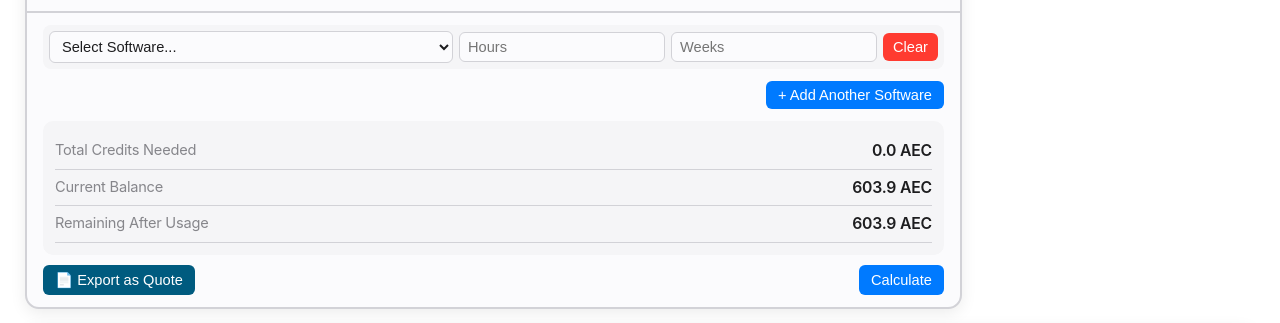
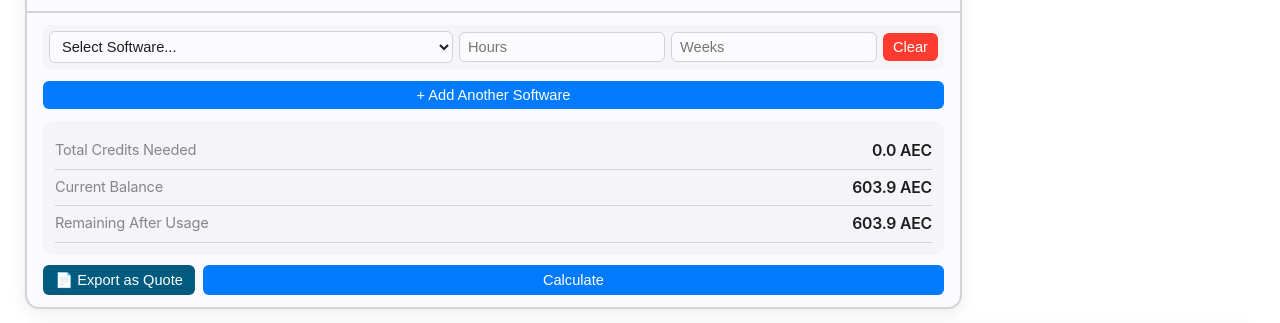
Before and after one commit to nataccccha/ansys-credit-tracking, a plain HTML site: page index.html in a window 1280 px wide. Shown: the part 288-611 px from the top of the page. Drawn offline with nearby package versions, Linux system fonts and the light colour scheme.

Commit message:
Update index.html

```diff
--- a/index.html
+++ b/index.html
@@ -353,8 +353,8 @@ h1 { font-size: 1rem; }
           <button class="remove-software-btn" onclick="clearCalculator()" style="background: var(--accent-danger); visibility: visible;">Clear</button>
         </div>
       </div>
-      <div style="display: flex; gap: 8px; flex-wrap: wrap; justify-content: flex-end;">
-        <button class="add-software-btn" onclick="addSoftwareRow()">+ Add Another Software</button>
+      <div style="display: flex; gap: 8px; flex-wrap: wrap;">
+        <button class="add-software-btn" onclick="addSoftwareRow()" style="flex: 1;">+ Add Another Software</button>
       </div>
       <div class="calculator-result">
         <div class="result-row">
@@ -371,11 +371,11 @@ h1 { font-size: 1rem; }
         </div>
         <div id="alertMessage"></div>
       </div>
-      <div style="display: flex; gap: 8px; margin-top: 10px; flex-wrap: wrap; justify-content: space-between;">
+      <div style="display: flex; gap: 8px; margin-top: 10px; flex-wrap: wrap;">
         <button class="add-software-btn" onclick="exportQuoteToPDF()" style="background: var(--accent-teal);">
           📄 Export as Quote
         </button>
-        <button class="add-software-btn" onclick="calculateUsage()">
+        <button class="add-software-btn" onclick="calculateUsage()" style="flex: 1;">
           Calculate
         </button>
       </div>
@@ -2090,7 +2090,7 @@ Thanks!`;
         yPos += rowHeight;
         doc.setTextColor(50, 50, 50);
         xPos = startX + 2;
-        doc.text(`${item.hours * item.weeks}`, xPos, rowTop + 7);
+        doc.text('1', xPos, rowTop + 7);
         xPos += colWidths[0];
         doc.text(`${item.software}`, xPos, rowTop + 7);
         xPos += colWidths[1];
```
